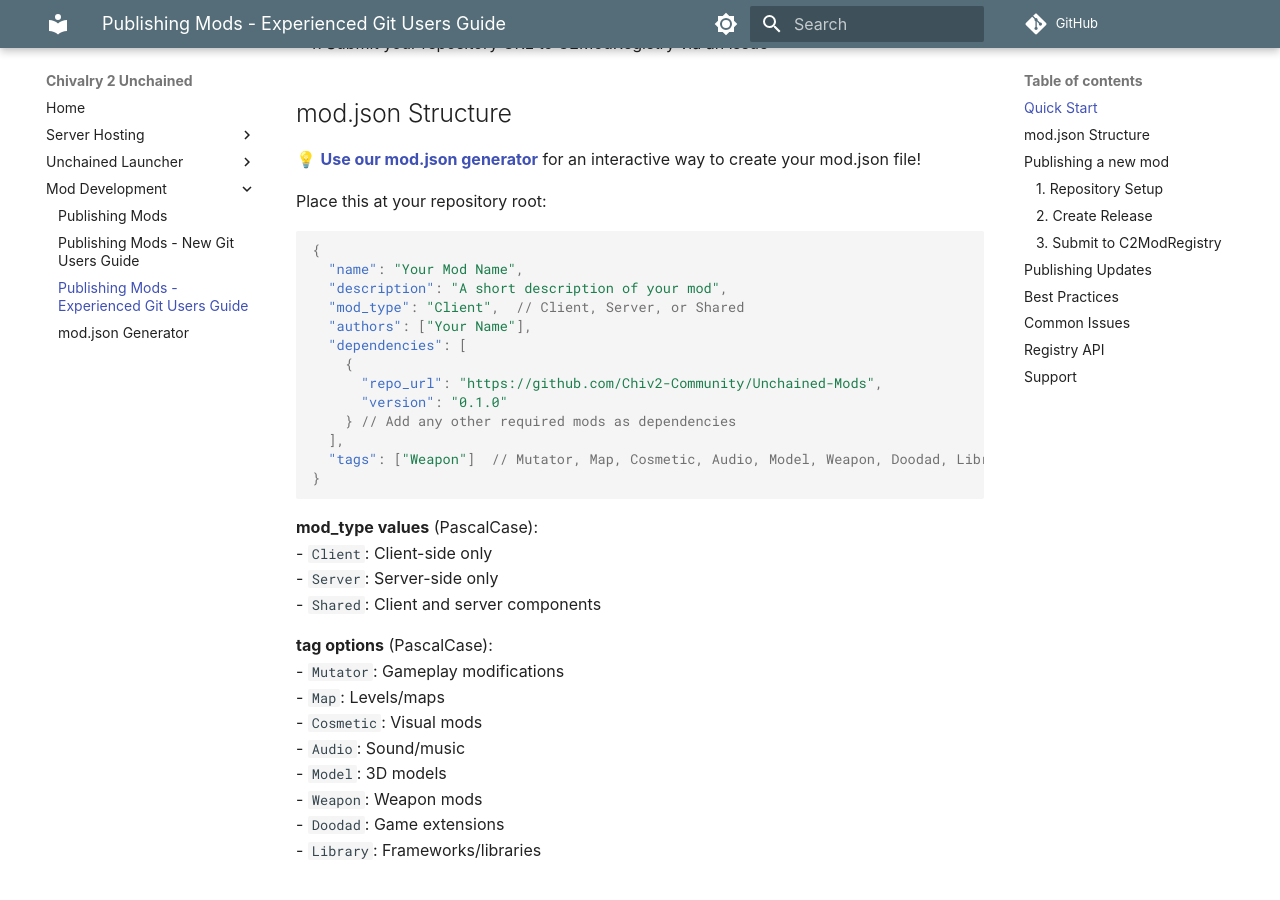
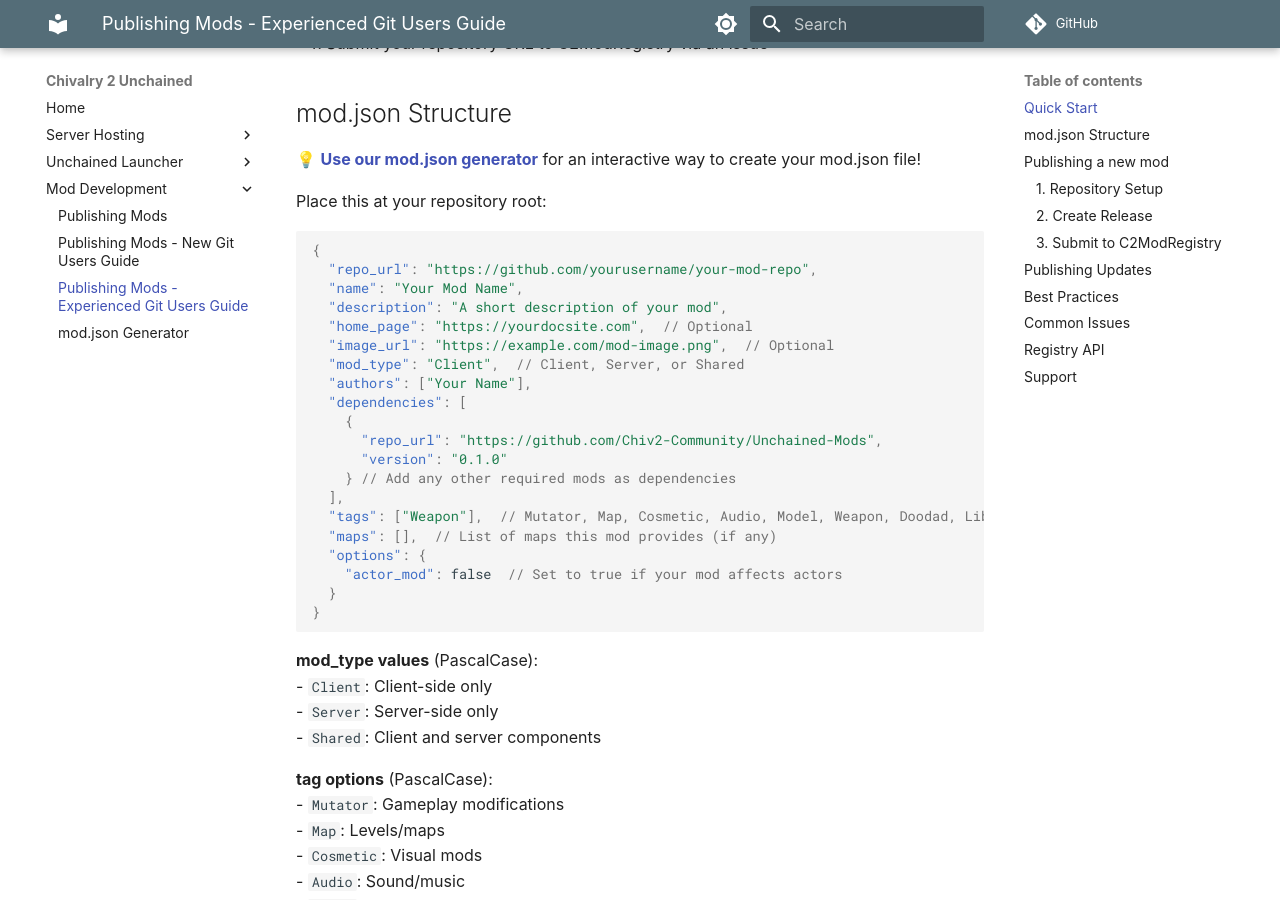
Before and after one commit to Chiv2-Community/unchained-wiki, an MkDocs documentation site: the page built from docs/mods/publishing-mods/experienced-guide.md, in a window 1280 px wide and 900 px high, scrolled down 459 px. Built offline with MkDocs 1.6.1 and Material for MkDocs 9.7.7, drawn with Linux system fonts in a browser that asks for light colours; some web fonts are replaced; comment, search, counter and statistics services are not loaded.

````diff
--- a/docs/mods/publishing-mods/experienced-guide.md
+++ b/docs/mods/publishing-mods/experienced-guide.md
@@ -17,8 +17,11 @@ Place this at your repository root:
 
 ```json
 {
+  "repo_url": "https://github.com/yourusername/your-mod-repo",
   "name": "Your Mod Name",
   "description": "A short description of your mod",
+  "home_page": "https://yourdocsite.com",  // Optional
+  "image_url": "https://example.com/mod-image.png",  // Optional
   "mod_type": "Client",  // Client, Server, or Shared
   "authors": ["Your Name"],
   "dependencies": [
@@ -27,7 +30,11 @@ Place this at your repository root:
       "version": "0.1.0"
     } // Add any other required mods as dependencies
   ],
-  "tags": ["Weapon"]  // Mutator, Map, Cosmetic, Audio, Model, Weapon, Doodad, Library
+  "tags": ["Weapon"],  // Mutator, Map, Cosmetic, Audio, Model, Weapon, Doodad, Library
+  "maps": [],  // List of maps this mod provides (if any)
+  "options": {
+    "actor_mod": false  // Set to true if your mod affects actors
+  }
 }
 ```
 
````
Also changed, not shown: docs/mods/mod-json-generator.md (+51 -1 lines), docs/mods/publishing-mods/newbies-guide.md (+8 -1 lines).
